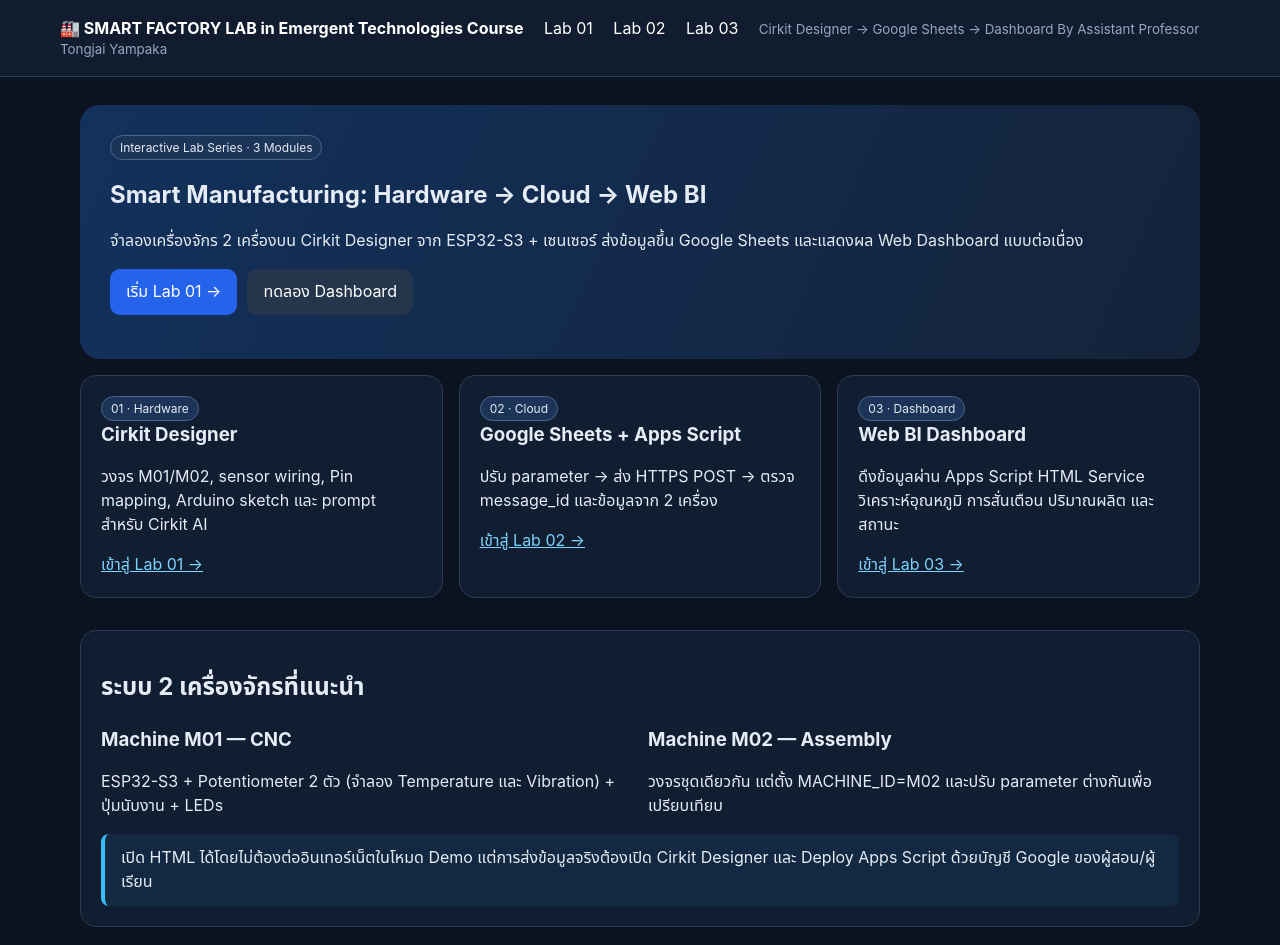
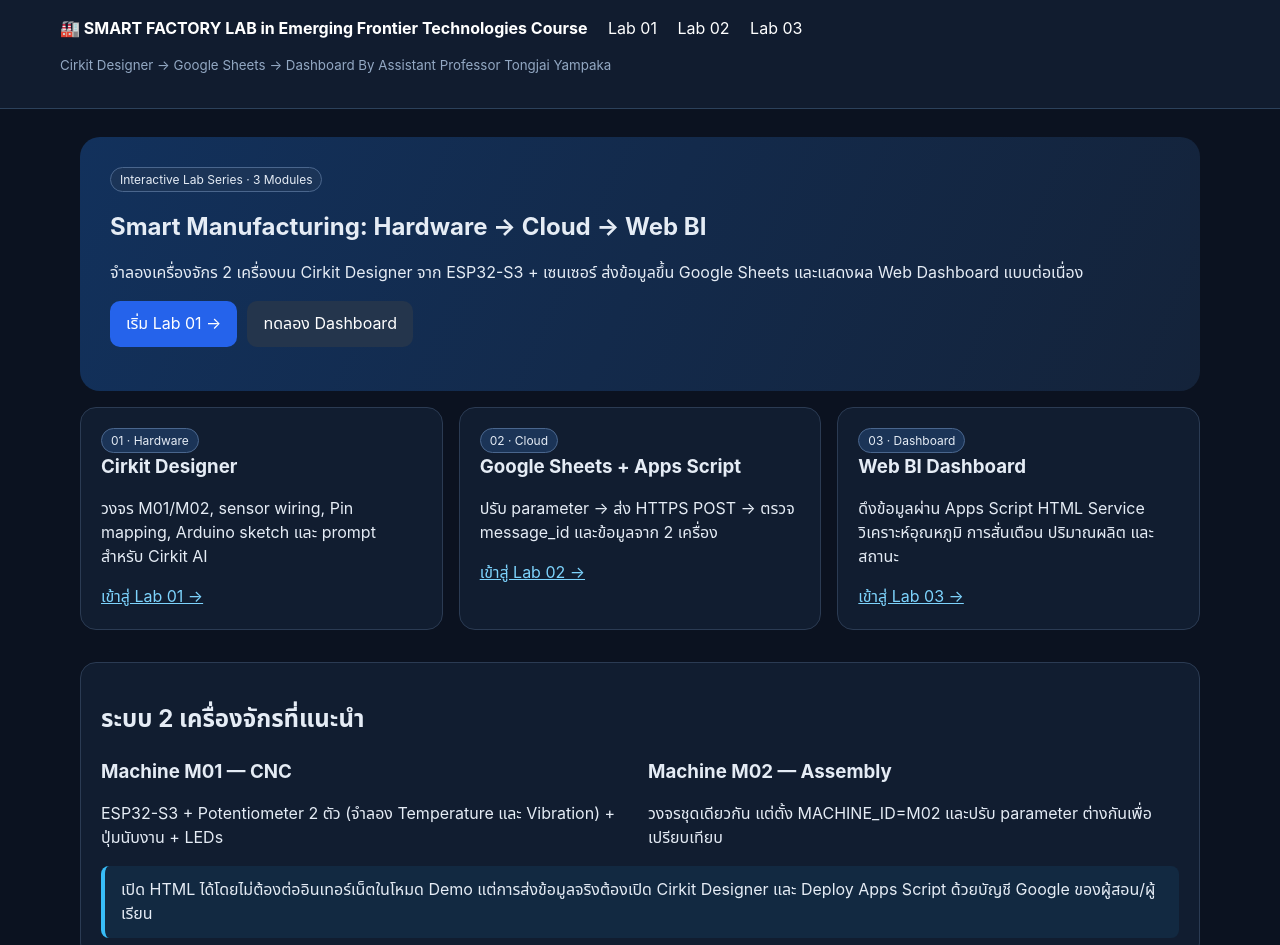
Before and after one commit to Tongjai-Yampaka/smart-factory-iot, a plain HTML site: page index.html in a window 1280 px wide. Shown: the top 945 px of the page. Drawn offline with Linux system fonts and the light colour scheme.

Commit message:
Update index.html

```diff
--- a/index.html
+++ b/index.html
@@ -8,11 +8,11 @@
 </head>
 <body>
   <header>
-    <a href="index.html"><b>🏭 SMART FACTORY LAB in Emergent Technologies Course</b></a>
+    <a href="index.html"><b>🏭 SMART FACTORY LAB in Emerging Frontier Technologies Course</b></a>
     <a href="lab01.html">Lab 01</a>
     <a href="lab02.html">Lab 02</a>
     <a href="lab03.html">Lab 03</a>
-    <small>Cirkit Designer → Google Sheets → Dashboard By Assistant Professor Tongjai Yampaka</small>
+    <p><small>Cirkit Designer → Google Sheets → Dashboard By Assistant Professor Tongjai Yampaka</small></p>
   </header>
   <main class="wrap">
     <section class="hero">
```
